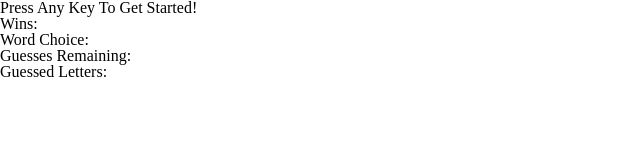
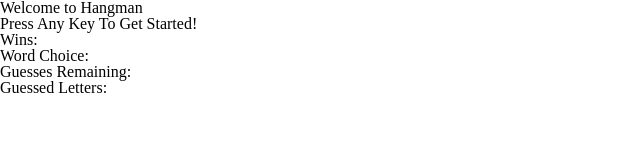
Before and after one commit to ejstraband/Hangman-Game, a plain HTML site: page index.html in a window 1280 px wide. Shown: the whole page, without its empty margins (0-640 px from the left). Drawn offline with Linux system fonts and the light colour scheme.

Commit message:
sunday start

```diff
--- a/index.html
+++ b/index.html
@@ -8,7 +8,9 @@
 </head>
 <body>
 
-	<h1>Press Any Key To Get Started!</h1>
+	<h1>Welcome to Hangman</h1>
+
+	<h2>Press Any Key To Get Started!</h2>
 
 	<h2>Wins:</h2>
 
```
